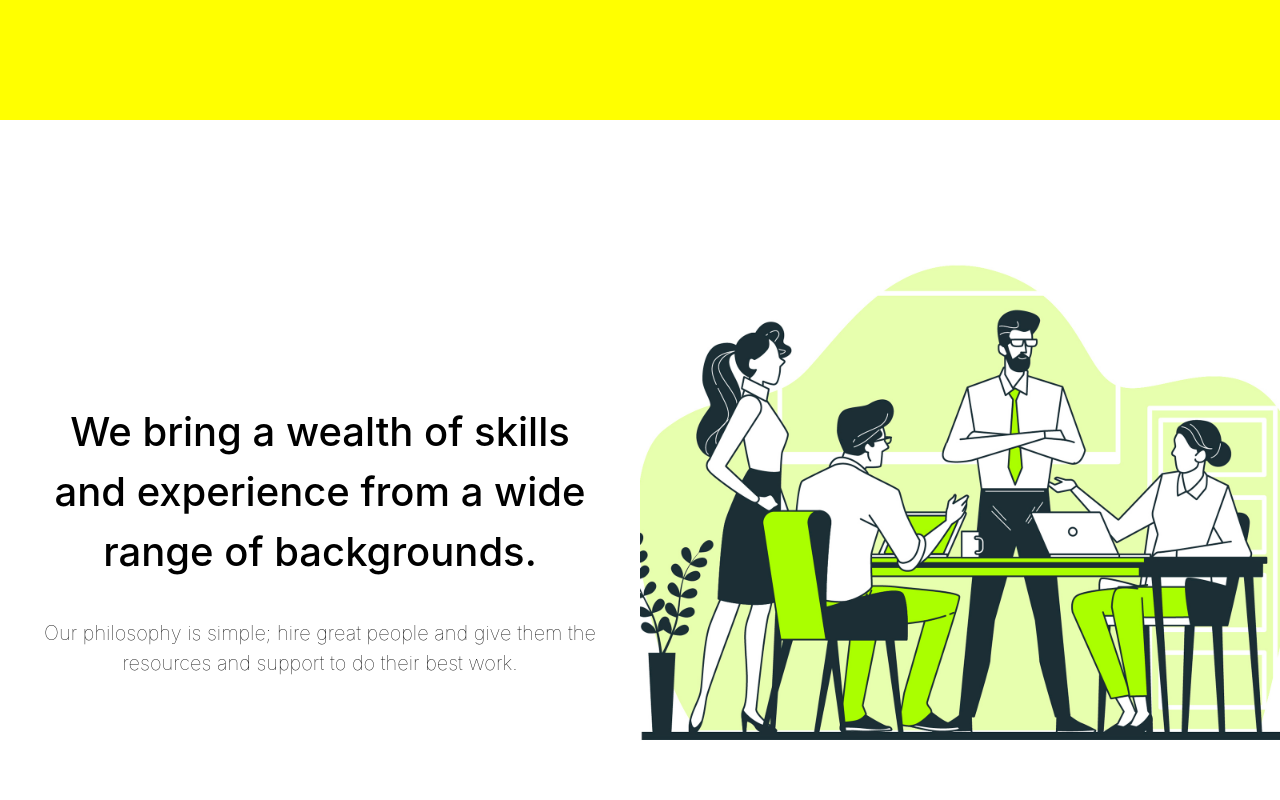
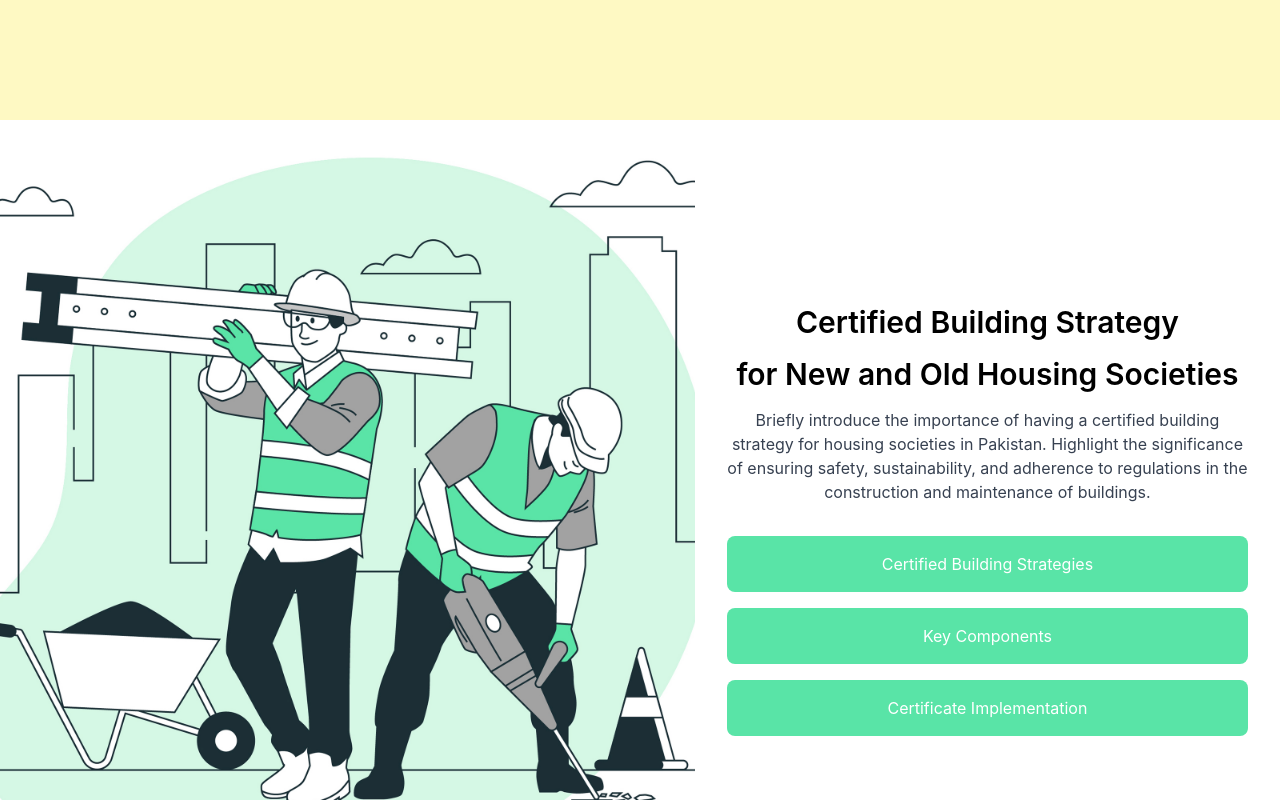
Before and after one commit to mianfarooqazam/berc-pk, a React (Create React App) app: page / in a window 1280 px wide. Shown: the part 3080-3880 px from the top of the page. Built offline with nearby package versions, Linux system fonts and the light colour scheme; the HTML template or start-up script is replaced by a standard one.

Commit message:
UI Updated

```diff
--- a/package.json
+++ b/package.json
@@ -14,6 +14,7 @@
     "@testing-library/jest-dom": "^5.17.0",
     "@testing-library/react": "^13.4.0",
     "@testing-library/user-event": "^13.5.0",
+    "framer-motion": "^11.2.12",
     "lottie-react": "^2.4.0",
     "pnpm": "^9.4.0",
     "react": "^18.3.1",
--- a/src/pages/Services.js
+++ b/src/pages/Services.js
@@ -1,34 +1,152 @@
-import React from 'react';
+import React, { useState } from 'react';
 import { FontAwesomeIcon } from '@fortawesome/react-fontawesome';
 import { faCertificate, faComments, faFlask, faRecycle } from '@fortawesome/free-solid-svg-icons';
+import { motion, AnimatePresence } from 'framer-motion';
+import bg from '../assets/construction.jpg';
 
 const Services = () => {
+  const [dropdown, setDropdown] = useState(null);
+
+  const toggleDropdown = (index) => {
+    setDropdown(dropdown === index ? null : index);
+  };
+
   return (
-    <section id="services" className="h-screen flex flex-col items-center justify-center p-8" style={{ backgroundColor: 'yellow' }}>
+    <>
+      <section id="services" className="h-screen flex flex-col items-center justify-center p-8 bg-yellow-100">
         <h1 className="text-4xl font-bold mb-12">BERC Offers</h1>
         <div className="grid grid-cols-1 sm:grid-cols-2 lg:grid-cols-4 gap-8 w-full max-w-6xl">
-        <div className="bg-white shadow-md p-6 text-center rounded-lg transform transition-transform hover:scale-105 hover:animate-gasp">
+          <div className="bg-white shadow-md p-6 text-center rounded-lg transform transition-transform hover:scale-105">
             <FontAwesomeIcon icon={faCertificate} className="text-blue-500 mb-4" style={{ fontSize: '100px' }} />
             <h2 className="text-2xl font-bold text-gray-800">Certificate</h2>
             <p className="text-gray-600">Certification of the New and Old Buildings.</p>
           </div>
-        <div className="bg-white shadow-md p-6 text-center rounded-lg transform transition-transform hover:scale-105 hover:animate-gasp">
+          <div className="bg-white shadow-md p-6 text-center rounded-lg transform transition-transform hover:scale-105">
             <FontAwesomeIcon icon={faComments} className="text-blue-500 mb-4" style={{ fontSize: '100px' }} />
             <h2 className="text-2xl font-bold text-gray-800">Consultation</h2>
             <p className="text-gray-600">Consultation About the New and Old Buildings.</p>
           </div>
-        <div className="bg-white shadow-md p-6 text-center rounded-lg transform transition-transform hover:scale-105 hover:animate-gasp">
+          <div className="bg-white shadow-md p-6 text-center rounded-lg transform transition-transform hover:scale-105">
             <FontAwesomeIcon icon={faFlask} className="text-blue-500 mb-4" style={{ fontSize: '100px' }} />
             <h2 className="text-2xl font-bold text-gray-800">Research and Development</h2>
             <p className="text-gray-600">Research and Development of New and Old Buildings</p>
           </div>
-        <div className="bg-white shadow-md p-6 text-center rounded-lg transform transition-transform hover:scale-105 hover:animate-gasp">
+          <div className="bg-white shadow-md p-6 text-center rounded-lg transform transition-transform hover:scale-105">
             <FontAwesomeIcon icon={faRecycle} className="text-blue-500 mb-4" style={{ fontSize: '100px' }} />
             <h2 className="text-2xl font-bold text-gray-800">Transformation</h2>
             <p className="text-gray-600">Transformation of New and Old Buildings</p>
           </div>
         </div>
       </section>
+
+      <section id="home" className="relative h-screen flex">
+        <div
+          className="w-3/5 h-full bg-cover bg-center"
+          style={{
+            backgroundImage: `url(${bg})`
+          }}
+        ></div>
+        <div className="w-1/2 p-8 flex flex-col justify-center bg-white">
+          <h2 className="text-3xl font-semibold mb-4 text-center">Certified Building Strategy</h2>
+          <h2 className="text-3xl font-semibold mb-4 text-center">for New and Old Housing Societies</h2>
+          <p className="text-gray-700 text-center">
+            Briefly introduce the importance of having a certified building strategy for housing societies in Pakistan.
+            Highlight the significance of ensuring safety, sustainability, and adherence to regulations in the construction
+            and maintenance of buildings.
+          </p>
+          <div className="mt-8 space-y-4">
+            <div className="relative">
+              <button
+                className="w-full bg-blue-500 text-white p-4 rounded-lg focus:outline-none"
+                onClick={() => toggleDropdown(1)}
+                style={{backgroundColor:"#59e4a7"}}
+              >
+                Certified Building Strategies
+              </button>
+              <AnimatePresence>
+                {dropdown === 1 && (
+                  <motion.div
+                    initial={{ opacity: 0, height: 0 }}
+                    animate={{ opacity: 1, height: 'auto' }}
+                    exit={{ opacity: 0, height: 0 }}
+                    transition={{ duration: 0.3 }}
+                    className="overflow-hidden mt-2"
+                  >
+                    <div className="bg-white shadow-lg p-4 rounded-lg">
+                      <p>
+                        Define what a certified building strategy entails. Explain the benefits of having a certified building
+                        strategy, including improved safety, energy efficiency, and overall quality of living.
+                      </p>
+                    </div>
+                  </motion.div>
+                )}
+              </AnimatePresence>
+            </div>
+            <div className="relative">
+              <button
+                className="w-full bg-blue-500 text-white p-4 rounded-lg focus:outline-none"
+                onClick={() => toggleDropdown(2)}
+                style={{backgroundColor:"#59e4a7"}}
+              >
+                Key Components
+              </button>
+              <AnimatePresence>
+                {dropdown === 2 && (
+                  <motion.div
+                    initial={{ opacity: 0, height: 0 }}
+                    animate={{ opacity: 1, height: 'auto' }}
+                    exit={{ opacity: 0, height: 0 }}
+                    transition={{ duration: 0.3 }}
+                    className="overflow-hidden mt-2"
+                  >
+                    <div className="bg-white shadow-lg p-4 rounded-lg">
+                      <p>
+                        Outline the essential elements that should be part of a certified building strategy:
+                        <ul className="list-disc pl-5">
+                          <li>Structural design and engineering standards</li>
+                          <li>Building materials and construction practices</li>
+                          <li>Safety and emergency protocols</li>
+                          <li>Sustainable and energy-efficient features</li>
+                          <li>Compliance with local building codes and regulations</li>
+                        </ul>
+                      </p>
+                    </div>
+                  </motion.div>
+                )}
+              </AnimatePresence>
+            </div>
+            <div className="relative">
+              <button
+                className="w-full bg-blue-500 text-white p-4 rounded-lg focus:outline-none"
+                onClick={() => toggleDropdown(3)}
+                style={{backgroundColor:"#59e4a7"}}
+              >
+                Certificate Implementation
+              </button>
+              <AnimatePresence>
+                {dropdown === 3 && (
+                  <motion.div
+                    initial={{ opacity: 0, height: 0 }}
+                    animate={{ opacity: 1, height: 'auto' }}
+                    exit={{ opacity: 0, height: 0 }}
+                    transition={{ duration: 0.3 }}
+                    className="overflow-hidden mt-2"
+                  >
+                    <div className="bg-white shadow-lg p-4 rounded-lg">
+                      <p>
+                        Provide a step-by-step guide for developers and builders to integrate certified building strategies into
+                        new housing projects. Emphasize the importance of collaboration with architects, engineers, and local
+                        authorities during the planning and construction phases.
+                      </p>
+                    </div>
+                  </motion.div>
+                )}
+              </AnimatePresence>
+            </div>
+          </div>
+        </div>
+      </section>
+    </>
   );
 };
 
--- a/src/pages/Tools.js
+++ b/src/pages/Tools.js
@@ -23,7 +23,7 @@
 
 const tools = [
   { name: 'LCA (Life Cycle Assessment) Tool', description: 'BERC introduces a set of tools, developed with dedication that helps empowering civil engineers and construction professionals with cutting-edge tools designed to enhance efficiency, precision, and compliance in their projects. Our suite of innovative tools is developed with the latest technology to meet the diverse needs of the industry.' },
-  { name: 'BPD (Building Performance Design) Tool', description: 'BERC introduces a set of tools, developed with dedication that helps empowering civil engineers and construction professionals with cutting-edge tools designed to enhance efficiency, precision, and compliance in their projects. Our suite of innovative tools is developed with the latest technology to meet the diverse needs of the industry.' },
+  { name: 'BPD (Building Performance Design) Tool', description: '(Building Performance Design) Tool for Pakistan, developed at BERC UET Peshawar, is an energy performance evaluation tool designed to store and manage building energy information. It enables government bodies and accredited assessors to access and utilize energy data for comprehensive analysis. The tool key features include building energy modeling and simulation to calculate the Energy Usage Index (EUI) for various buildings.' },
   { name: 'RLF (Residential Lighting Fixture) Tool', description: 'BERC introduces a set of tools, developed with dedication that helps empowering civil engineers and construction professionals with cutting-edge tools designed to enhance efficiency, precision, and compliance in their projects. Our suite of innovative tools is developed with the latest technology to meet the diverse needs of the industry.' },
   { name: 'Compliance Tool', description: 'BERC introduces a set of tools, developed with dedication that helps empowering civil engineers and construction professionals with cutting-edge tools designed to enhance efficiency, precision, and compliance in their projects. Our suite of innovative tools is developed with the latest technology to meet the diverse needs of the industry.' },
   { name: 'U-Values Finder for Pakistan Cities', description: 'BERC introduces a set of tools, developed with dedication that helps empowering civil engineers and construction professionals with cutting-edge tools designed to enhance efficiency, precision, and compliance in their projects. Our suite of innovative tools is developed with the latest technology to meet the diverse needs of the industry.' },
```
Also changed, not shown: 1 other file (tests, documents, lock files or other folders). Lines whose indentation alone changed are shown as unchanged.
